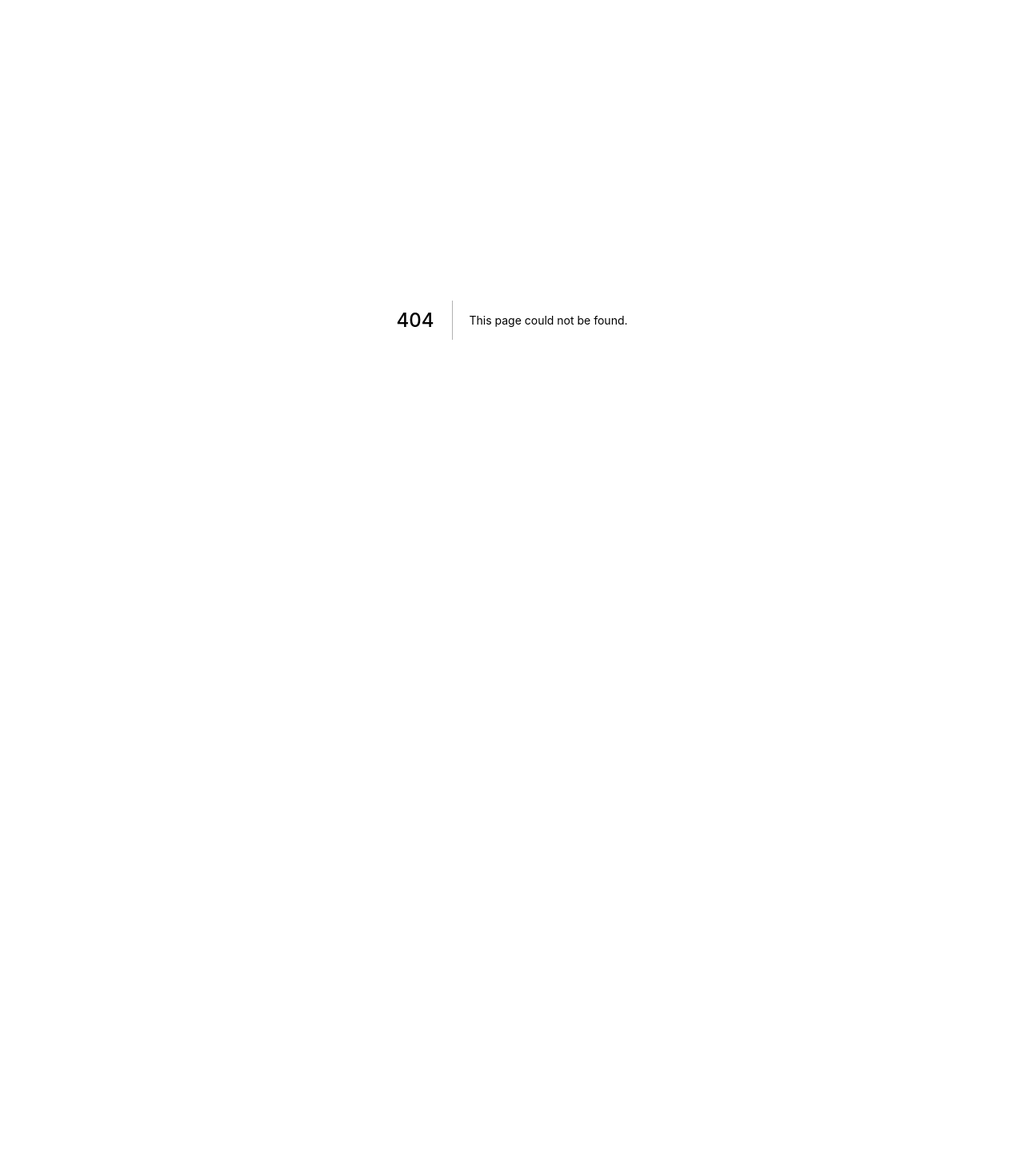
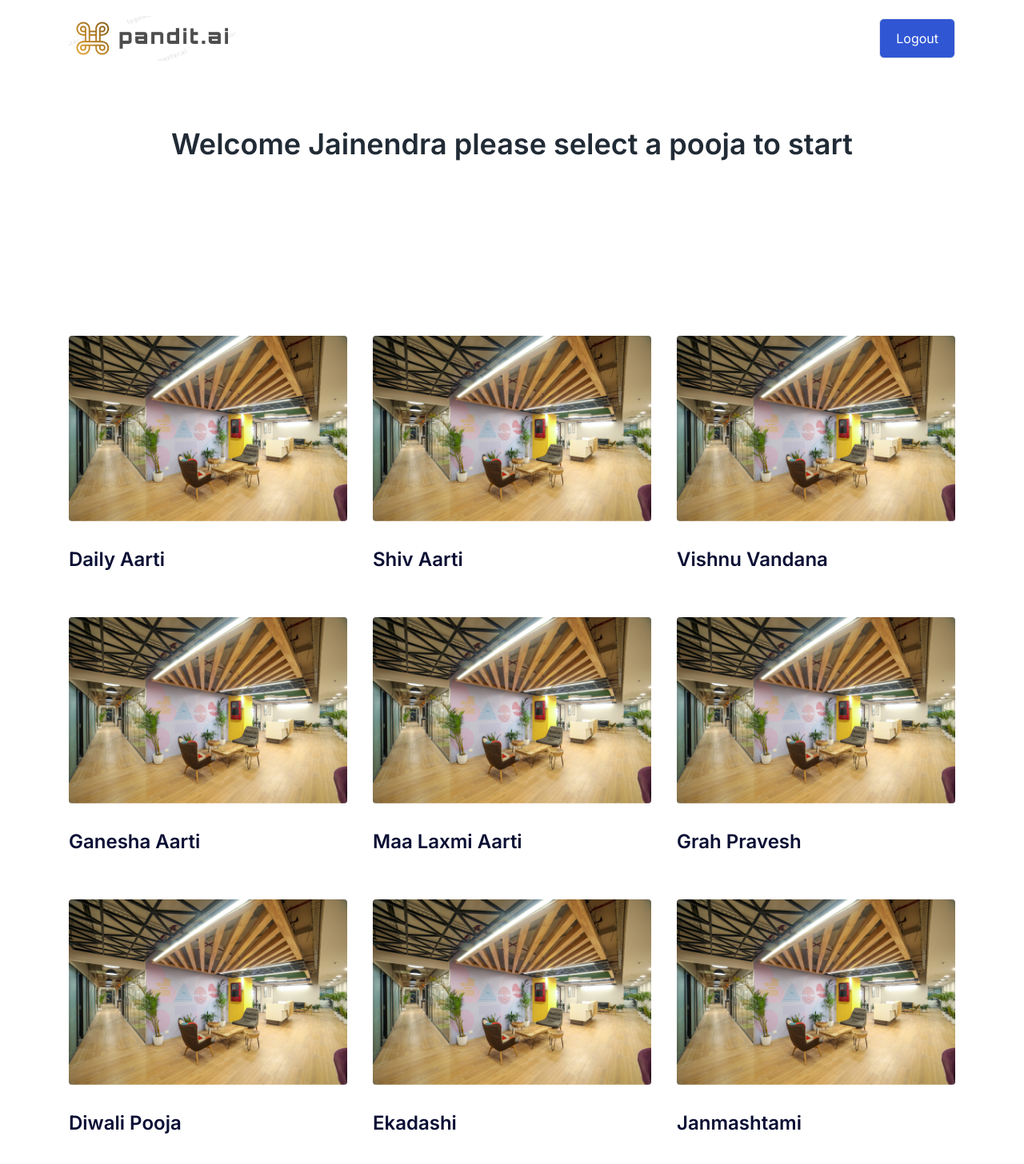
Before and after one commit to dewa-himanshu24/pandit.ai, a Next.js app: page /HomePage in a window 1280 px wide. Before the commit this address had no page. Shown: the top 1456 px of the page at 80% size. Before the commit the page ends 800 px from the top, so only its background shows below. Built offline with nearby package versions, Linux system fonts and the light colour scheme.

Commit message:
Add home page

```diff
--- /dev/null
+++ b/pages/HomePage.tsx
@@ -0,0 +1,36 @@
+import React, { Fragment } from 'react'
+
+import Navbar from './Navbar'
+import PoojaList from './PoojaList'
+
+const HomePage = () => {
+  return (
+    <Fragment>
+      <Navbar isLoggedIn={true} />
+      <div
+        className="relative z-10 overflow-hidden pt-[120px] pb-[100px] md:pt-[130px] lg:pt-[160px]"
+      >
+        <div className="container">
+          <div className="-mx-4 flex flex-wrap items-center">
+            <div className="w-full px-4">
+              <div className="text-center">
+                <h1 className="text-4xl font-semibold text-black">Welcome Jainendra please select a pooja to start</h1>
+              </div>
+            </div>
+          </div>
+        </div>
+      </div>
+
+      <section className="pt-20 pb-10 lg:pt-[120px] lg:pb-20">
+        <div className="container">
+          <div className="-mx-4 flex flex-wrap">
+
+            <PoojaList />
+          </div>
+        </div>
+      </section>
+    </Fragment>
+  )
+}
+
+export default HomePage
--- a/pages/Login.tsx
+++ b/pages/Login.tsx
@@ -2,11 +2,12 @@ import React from 'react'
 
 import Link from 'next/link'
 import Navbar from './Navbar'
+import Button from './components/UI/Button'
 
 const Login = () => {
   return (
     <>
-      <Navbar />
+      <Navbar isLoggedIn={false} />
       <section className="bg-[#F4F7FF] py-14 lg:py-20">
         <div className="container">
           <div className="-mx-4 flex flex-wrap">
@@ -35,20 +36,14 @@ const Login = () => {
                       className="bordder-[#E9EDF4] w-full rounded-md border bg-[#FCFDFE] py-3 px-5 text-base text-body-color placeholder-[#ACB6BE] outline-none transition focus:border-primary focus-visible:shadow-none"
                     />
                   </div>
-                  <div className="mb-10">
-                    <input
-                      type="submit"
-                      value="Sign In"
-                      className="bordder-primary w-full cursor-pointer rounded-md border bg-primary py-3 px-5 text-base text-white transition duration-300 ease-in-out hover:shadow-md"
-                    />
-                  </div>
+                  <Button value="Sign In" classes={undefined} />
                 </form>
-                <a
-                  href="javascript:void(0)"
+                <p
                   className="mb-2 inline-block text-base text-[#adadad] hover:text-primary"
                 >
+                  <br />
                   OR
-                </a>
+                </p>
                 <p className="text-base text-[#adadad]">
                   Click here to create a <u><Link href="/Registration" className="text-primary hover:underline">
                     new account
--- a/pages/Navbar.tsx
+++ b/pages/Navbar.tsx
@@ -1,6 +1,8 @@
-import React from 'react'
+import React, { useState } from 'react'
+import Button from './components/UI/Button'
 
-const Navbar = () => {
+const Navbar = (props: {isLoggedIn: Boolean}) => {
+
   return (
     <div
       className="ud-header absolute top-0 left-0 z-40 flex w-full items-center bg-transparent"
@@ -12,6 +14,7 @@ const Navbar = () => {
               <img src="assets/images/Pandit_AI.png" alt="" />
             </a>
           </div>
+          {props.isLoggedIn && <Button classes='md-10 px-4' value="Logout" />}
         </div>
       </div>
     </div>
--- /dev/null
+++ b/pages/Pooja.tsx
@@ -0,0 +1,31 @@
+import React from 'react'
+
+const Pooja = (props: { image: string | undefined; name: string | number | boolean | React.ReactElement<any, string | React.JSXElementConstructor<any>> | React.ReactFragment | React.ReactPortal | null | undefined }) => {
+  return (
+    <div className="w-full px-4 md:w-1/2 lg:w-1/3">
+      <div className="wow fadeInUp group mb-10" data-wow-delay=".15s">
+        <div className="mb-8 overflow-hidden rounded">
+          <a href="blog-details.html" className="block">
+            <img
+              src={props.image}
+              alt="image"
+              className="w-full transition group-hover:rotate-6 group-hover:scale-125"
+            />
+          </a>
+        </div>
+        <div>
+          <h3>
+            <a
+              href="blog-details.html"
+              className="mb-4 inline-block text-xl font-semibold text-dark hover:text-primary sm:text-2xl lg:text-xl xl:text-2xl"
+            >
+              {props.name}
+            </a>
+          </h3>
+        </div>
+      </div>
+    </div>
+  )
+}
+
+export default Pooja
--- /dev/null
+++ b/pages/PoojaList.tsx
@@ -0,0 +1,67 @@
+import React from 'react'
+import Pooja from './Pooja'
+
+const DUMMY_POOJAS = [
+  {
+    id: "p1",
+    name: "Daily Aarti",
+    image: "assets/images/blog/blog-02.jpg"
+  },
+  {
+    id: "p2",
+    name: "Shiv Aarti",
+    image: "assets/images/blog/blog-02.jpg"
+  },
+  {
+    id: "p3",
+    name: "Vishnu Vandana",
+    image: "assets/images/blog/blog-02.jpg"
+  },
+  {
+    id: "p4",
+    name: "Ganesha Aarti",
+    image: "assets/images/blog/blog-02.jpg"
+  },
+  {
+    id: "p5",
+    name: "Maa Laxmi Aarti",
+    image: "assets/images/blog/blog-02.jpg"
+  },
+  {
+    id: "p6",
+    name: "Grah Pravesh",
+    image: "assets/images/blog/blog-02.jpg"
+  },
+  {
+    id: "p7",
+    name: "Diwali Pooja",
+    image: "assets/images/blog/blog-02.jpg"
+  },
+  {
+    id: "p8",
+    name: "Ekadashi",
+    image: "assets/images/blog/blog-02.jpg"
+  },
+  {
+    id: "p9",
+    name: "Janmashtami",
+    image: "assets/images/blog/blog-02.jpg"
+  },
+];
+
+const PoojaList = () => {
+  const poojaList = DUMMY_POOJAS.map((pooja) => (
+    <Pooja
+      // id={pooja.id}
+      key={pooja.id}
+      name={pooja.name}
+      image={pooja.image}
+    />
+  ))
+
+  return (
+    <>{poojaList}</>
+  )
+}
+
+export default PoojaList
--- a/pages/Registration.tsx
+++ b/pages/Registration.tsx
@@ -2,11 +2,12 @@ import React from 'react'
 
 import Link from 'next/link'
 import Navbar from './Navbar'
+import Button from './components/UI/Button'
 
 const Registration = () => {
   return (
     <>
-      <Navbar />
+      <Navbar isLoggedIn={false} />
       <section className="bg-[#F4F7FF] py-14 lg:py-20">
         <div className="container">
           <div className="-mx-4 flex flex-wrap">
@@ -42,15 +43,11 @@ const Registration = () => {
                       className="bordder-[#E9EDF4] w-full rounded-md border bg-[#FCFDFE] py-3 px-5 text-base text-body-color placeholder-[#ACB6BE] outline-none transition focus:border-primary focus-visible:shadow-none"
                     />
                   </div>
-                  <div className="mb-10">
-                    <input
-                      type="submit"
-                      value="Sign Up"
-                      className="bordder-primary w-full cursor-pointer rounded-md border bg-primary py-3 px-5 text-base text-white transition duration-300 ease-in-out hover:shadow-md"
-                    />
-                  </div>
+                  <Button value="Sign Up" classes={undefined} />
                 </form>
-                <p className="mb-6 text-base text-[#adadad]">OR</p>
+                <p className="mb-6 text-base text-[#adadad]">
+                  <br />
+                  OR</p>
 
                 <p className="text-base text-[#adadad]">
                   Already have an account? <u><Link href="/Login" className="text-primary hover:underline">
@@ -63,7 +60,6 @@ const Registration = () => {
         </div>
       </section>
     </>
-
   )
 }
 
--- /dev/null
+++ b/pages/components/UI/Button.tsx
@@ -0,0 +1,15 @@
+import React from 'react'
+
+const Button = (props: { classes: string | undefined; value: string | number | readonly string[] | undefined }) => {
+  return (
+    <div className={props.classes}>
+      <input
+        type="submit"
+        value={props.value}
+        className="bordder-primary w-full cursor-pointer rounded-md border bg-primary py-3 px-5 text-base text-white transition duration-300 ease-in-out hover:shadow-md"
+      />
+    </div>
+  )
+}
+
+export default Button
--- a/pages/index.tsx
+++ b/pages/index.tsx
@@ -1,11 +1,17 @@
 import type { NextPage } from 'next'
 import { Fragment } from 'react'
 import Login from './Login'
+import HomePage from './HomePage'
+import {useRouter} from "next/router";
 
 const Home: NextPage = () => {
+  const { query } = useRouter();
+  const isLoggedIn = query.isLoggedIn == 'true';
+
   return (
     <Fragment>
-      <Login />
+      {!isLoggedIn && <Login />}
+      {isLoggedIn && <HomePage />}
     </Fragment>
   )
 }
```
Also changed, not shown: pages/components/UI/Input.tsx (added). Lines whose indentation alone changed are shown as unchanged.
